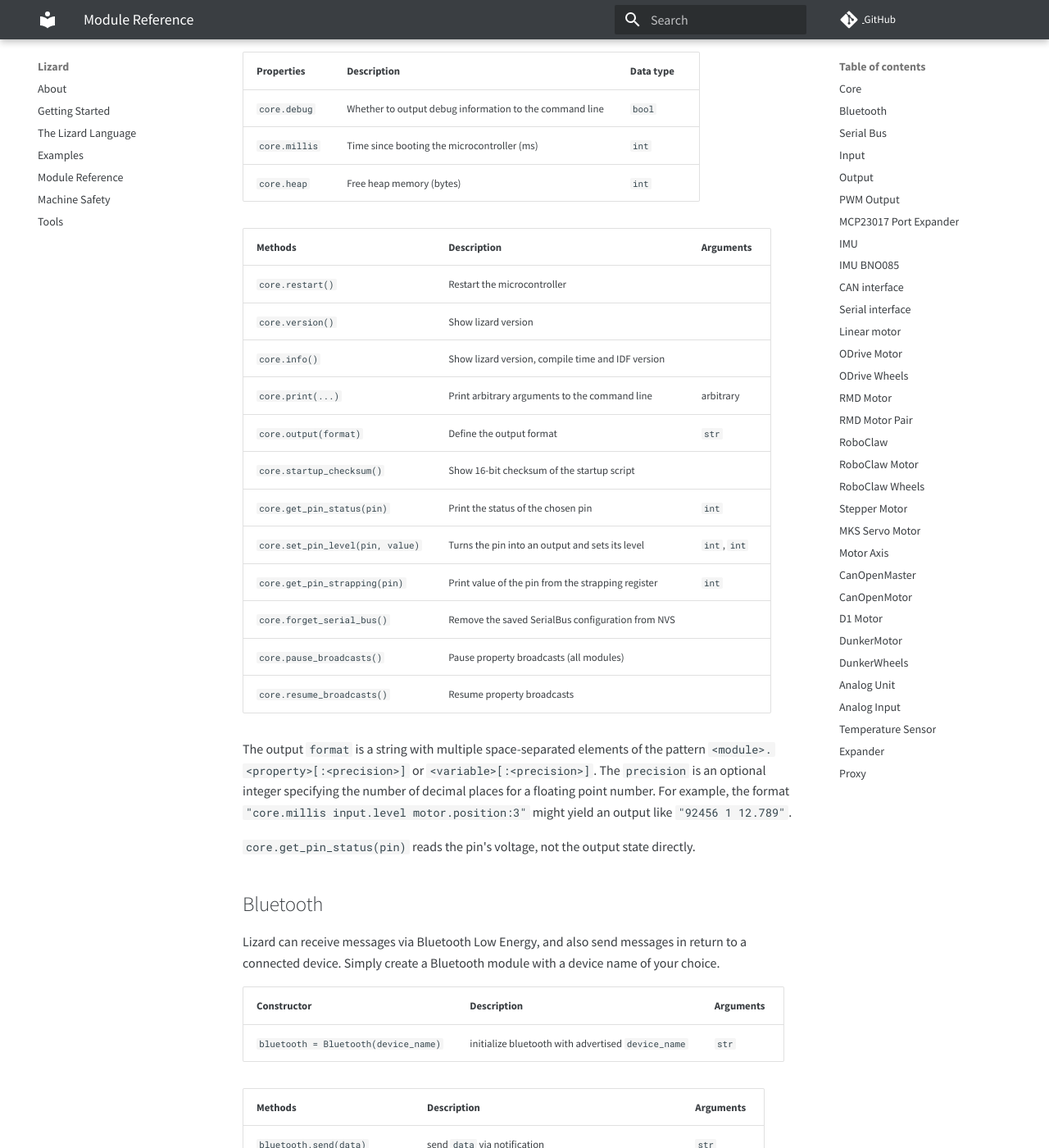
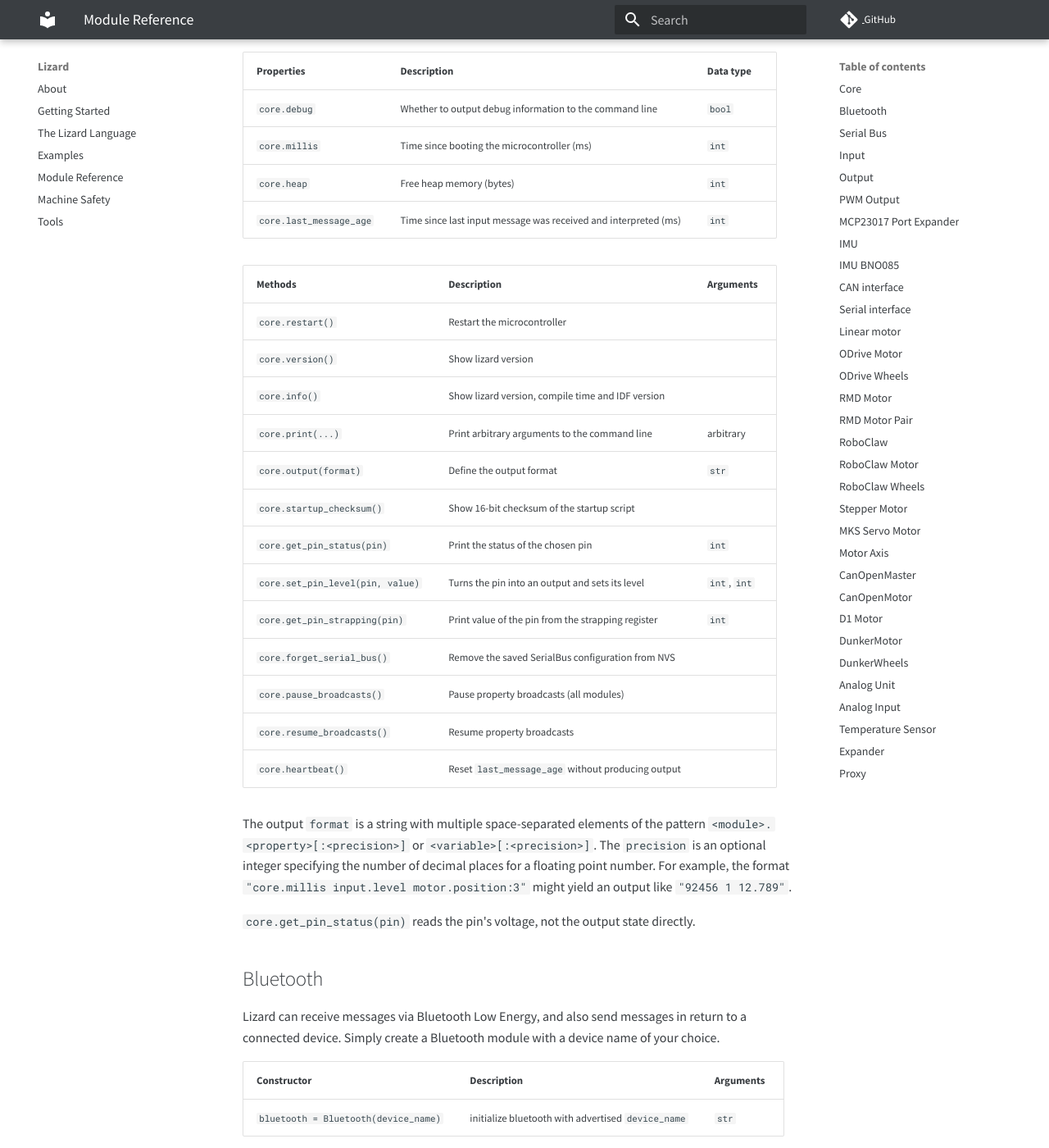
Before and after one commit to zauberzeug/lizard, an MkDocs documentation site: the page built from docs/module_reference.md, in a window 1280 px wide and 1400 px high, scrolled down 669 px. Shown: the whole window at 82% size. Built offline with MkDocs 1.6.1 and Material for MkDocs 9.7.7, drawn with Linux system fonts in a browser that asks for light colours; comment, search, counter and statistics services are not loaded.

Commit message:
add silent heartbeat

```diff
--- a/docs/module_reference.md
+++ b/docs/module_reference.md
@@ -18,11 +18,12 @@
 The core module encapsulates various properties and methods that are related to the microcontroller itself.
 It is automatically created right after the boot sequence.
 
-| Properties    | Description                                             | Data type |
-| ------------- | ------------------------------------------------------- | --------- |
-| `core.debug`  | Whether to output debug information to the command line | `bool`    |
-| `core.millis` | Time since booting the microcontroller (ms)             | `int`     |
-| `core.heap`   | Free heap memory (bytes)                                | `int`     |
+| Properties              | Description                                                     | Data type |
+| ----------------------- | --------------------------------------------------------------- | --------- |
+| `core.debug`            | Whether to output debug information to the command line         | `bool`    |
+| `core.millis`           | Time since booting the microcontroller (ms)                     | `int`     |
+| `core.heap`             | Free heap memory (bytes)                                        | `int`     |
+| `core.last_message_age` | Time since last input message was received and interpreted (ms) | `int`     |
 
 | Methods                          | Description                                        | Arguments    |
 | -------------------------------- | -------------------------------------------------- | ------------ |
@@ -38,6 +39,7 @@
 | `core.forget_serial_bus()`       | Remove the saved SerialBus configuration from NVS  |              |
 | `core.pause_broadcasts()`        | Pause property broadcasts (all modules)            |              |
 | `core.resume_broadcasts()`       | Resume property broadcasts                         |              |
+| `core.heartbeat()`               | Reset `last_message_age` without producing output  |              |
 
 The output `format` is a string with multiple space-separated elements of the pattern `<module>.<property>[:<precision>]` or `<variable>[:<precision>]`.
 The `precision` is an optional integer specifying the number of decimal places for a floating point number.
```
Also changed, not shown: 1 other file.
